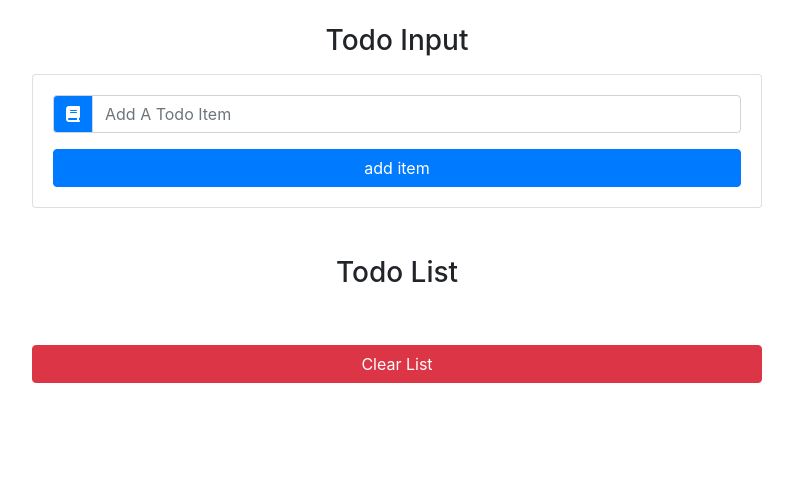
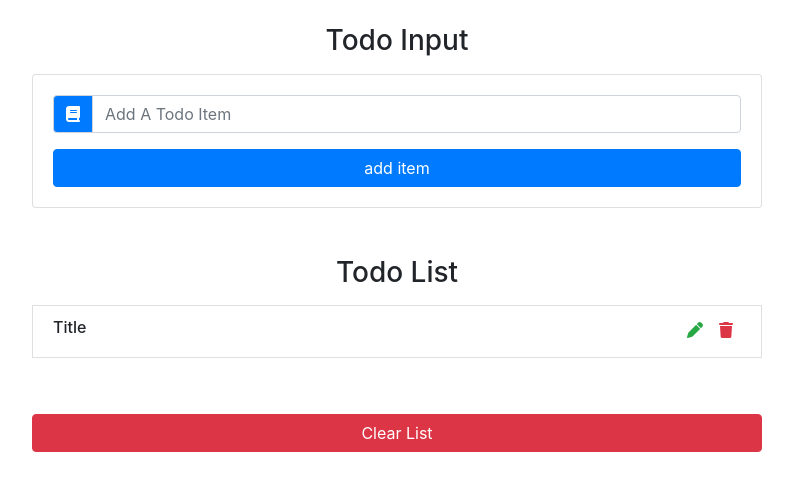
Before and after one commit to KavinduLiyanage/React-TodoListApp, a React (Create React App) app: page / in a window 1280 px wide. Shown: the top 490 px of the page, without its empty margins (243-1036 px from the left). Built offline with nearby package versions, Linux system fonts and the light colour scheme.

Commit message:
interface complete

```diff
--- a/src/components/Item.js
+++ b/src/components/Item.js
@@ -3,9 +3,17 @@
 class Item extends Component {
     render() {
         return (
-            <div>
-                <h1>From the item</h1>
-            </div>
+            <li className="list-group-item text-capitalize d-flex justify-content-between my-2">
+                <h6>title</h6>
+                <div className="todo-icon">
+                    <span className="mx-2 text-success">
+                        <i className="fas fa-pen" />
+                    </span>
+                    <span className="mx-2 text-danger">
+                        <i className="fas fa-trash" />
+                    </span>
+                </div>
+            </li>
         );
     }
 }
--- a/src/components/ItemList.js
+++ b/src/components/ItemList.js
@@ -8,6 +8,7 @@
                 <h3 className="text-capitalize text-center">
                     todo list
                 </h3>
+                <Item />
                 <button type="button" className="btn btn-danger btn-block text-capitalize mt-5">
                     clear list
                 </button>
```
